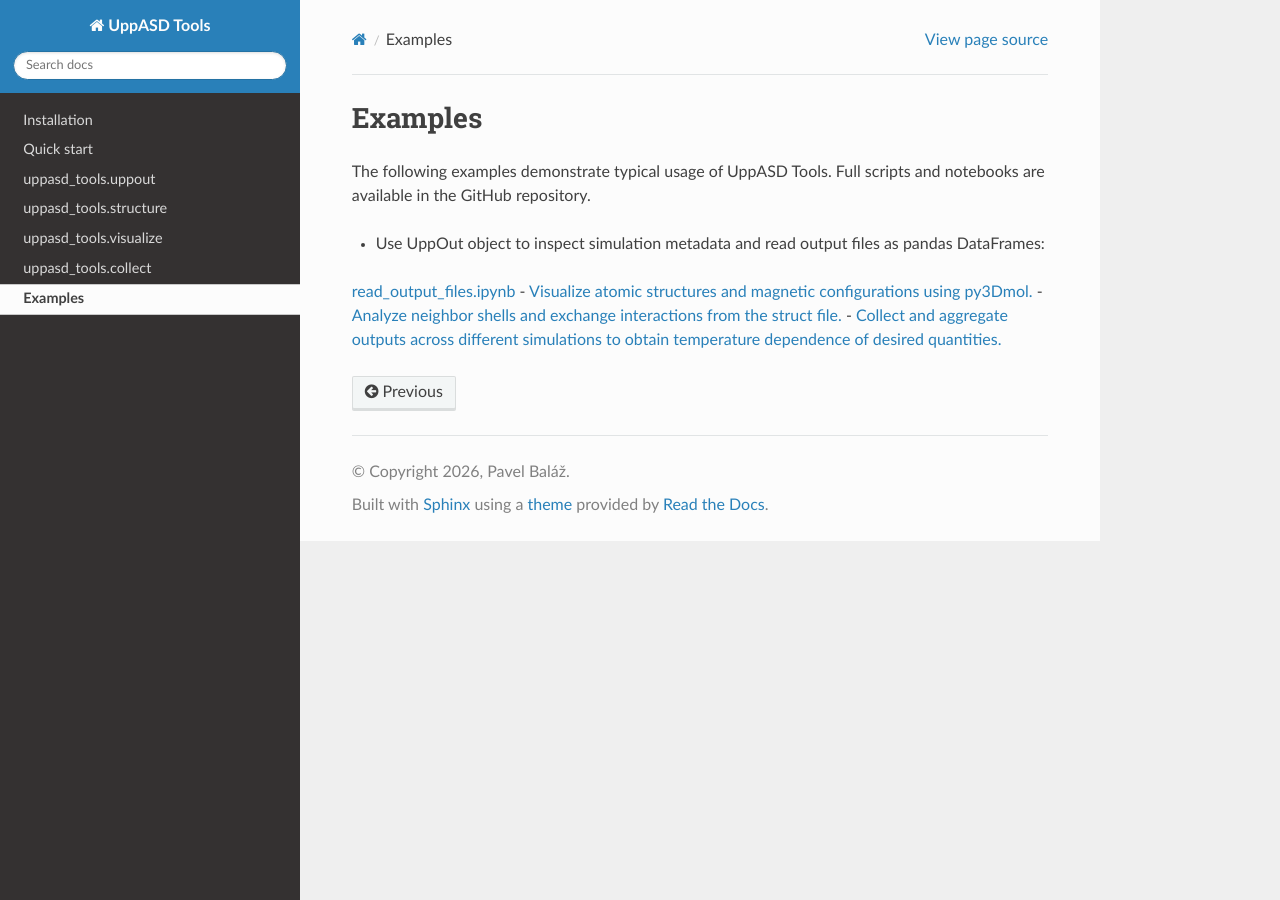
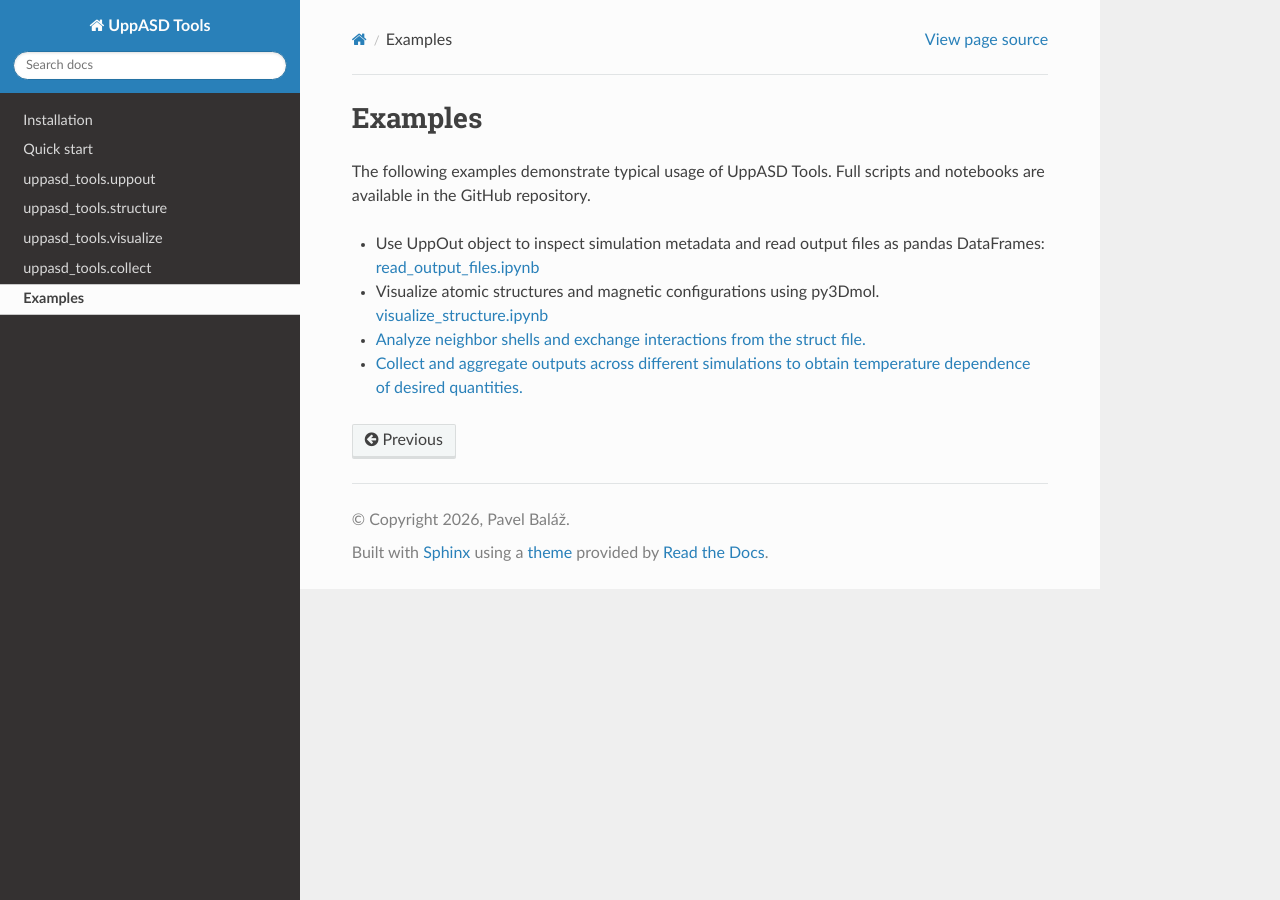
Before and after one commit to LLapsus/uppasd_tools, a Sphinx documentation site: the page built from docs/source/examples.rst, in a window 1280 px wide. Built offline with Sphinx 7.4.7 and the Read the Docs theme 3.1.0, drawn with Linux system fonts in a browser that asks for light colours.

Commit message:
Fix formatting for example usage descriptions in documentation

```diff
--- a/docs/source/examples.rst
+++ b/docs/source/examples.rst
@@ -5,8 +5,7 @@ Examples
 The following examples demonstrate typical usage of UppASD Tools.
 Full scripts and notebooks are available in the GitHub repository.
 
-- Use UppOut object to inspect simulation metadata and read output files as pandas DataFrames:
-`read_output_files.ipynb <https://github.com/LLapsus/uppasd_tools/blob/78e493ae3d7236fcbab24c5b8ed11649b91f53fa/examples/read_output_files.ipynb>`_
-- `Visualize atomic structures and magnetic configurations using py3Dmol. <https://github.com/LLapsus/uppasd_tools/blob/78e493ae3d7236fcbab24c5b8ed11649b91f53fa/examples/visualize_structure.ipynb>`_
+- Use UppOut object to inspect simulation metadata and read output files as pandas DataFrames: `read_output_files.ipynb <https://github.com/LLapsus/uppasd_tools/blob/78e493ae3d7236fcbab24c5b8ed11649b91f53fa/examples/read_output_files.ipynb>`_
+- Visualize atomic structures and magnetic configurations using py3Dmol. `visualize_structure.ipynb <https://github.com/LLapsus/uppasd_tools/blob/78e493ae3d7236fcbab24c5b8ed11649b91f53fa/examples/visualize_structure.ipynb>`_
 - `Analyze neighbor shells and exchange interactions from the struct file. <https://github.com/LLapsus/uppasd_tools/blob/78e493ae3d7236fcbab24c5b8ed11649b91f53fa/examples/analyze_structure.ipynb>`_
 - `Collect and aggregate outputs across different simulations to obtain temperature dependence of desired quantities. <https://github.com/LLapsus/uppasd_tools/blob/78e493ae3d7236fcbab24c5b8ed11649b91f53fa/examples/collect_data.ipynb>`_
```
